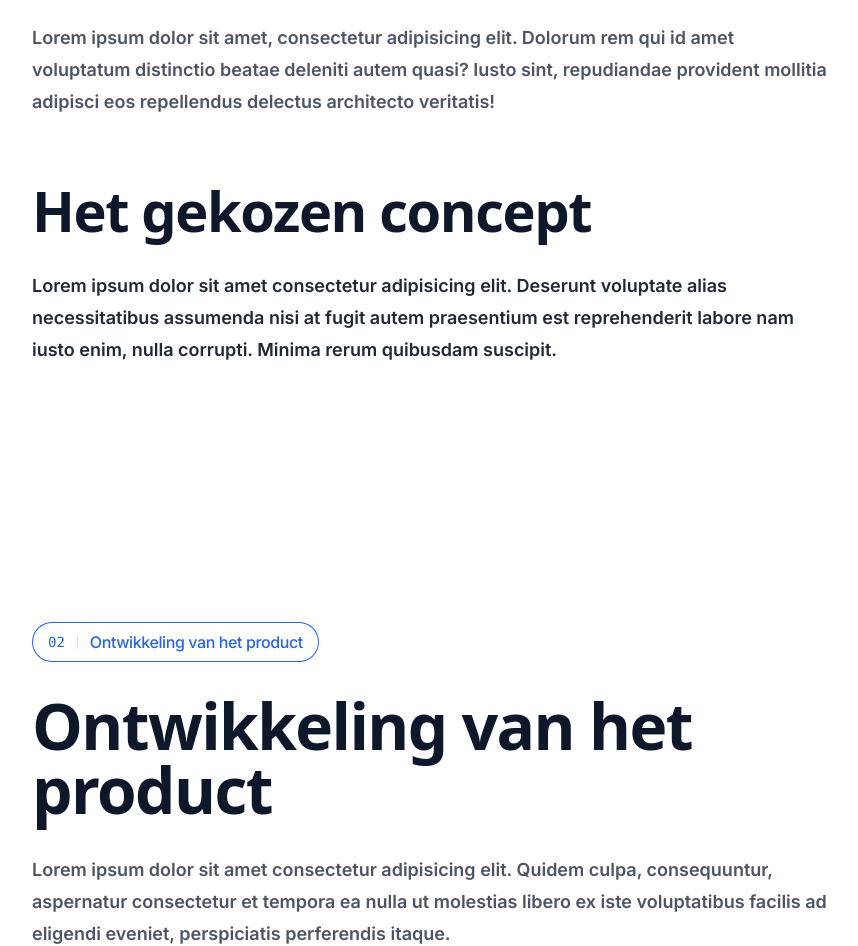
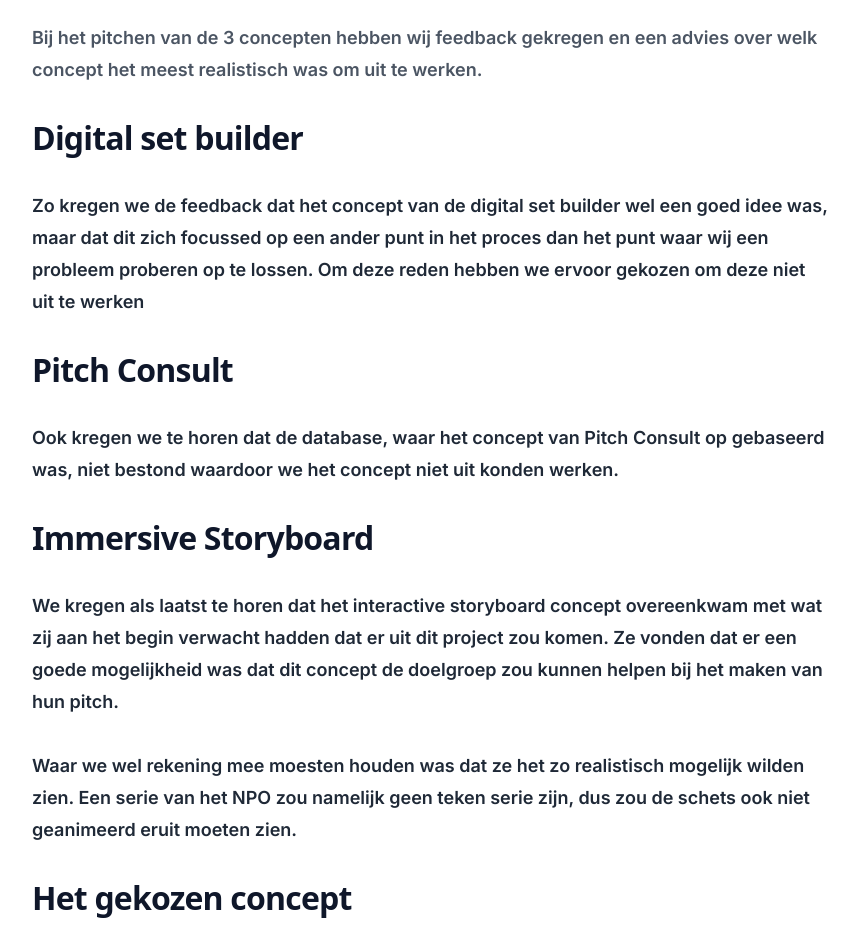
Before and after one commit to Texcite/onepager, a Next.js app: page / in a window 1280 px wide. Shown: the part 3749-4695 px from the top of the page, without its empty margins (208-1066 px from the left). Built offline with nearby package versions, Linux system fonts and the light colour scheme; a web font is replaced by a local one.

Commit message:
Added Advies section

```diff
--- a/src/sections/AdviesProduct.jsx
+++ b/src/sections/AdviesProduct.jsx
@@ -11,22 +11,48 @@ export function AdviesPitch() {
         >
             <Container>
                 <SectionHeading number="2" id="advies-pitch-title">
-                    Advies Vorige Pitch
+                    Advies
                 </SectionHeading>
                 <p className="mt-8 concept-title">
                     Advies Vorige Pitch.
                 </p>
                 <p className="mt-8 concept-short-description">
-                    Lorem ipsum dolor sit amet, consectetur adipisicing elit. Dolorum rem qui id amet voluptatum distinctio beatae deleniti autem quasi? Iusto sint, repudiandae provident mollitia adipisci eos repellendus delectus architecto veritatis!
+                    Bij het pitchen van de 3 concepten hebben wij feedback gekregen en een advies over welk concept het meest realistisch was om uit te werken.
                 </p>
-            </Container>
-            <Container className="mt-16" >
-                <p className="font-display concept-subtitle">
+
+                <p className="font-display concept-heading">
+                    Digital set builder
+                </p>
+                <p className="mt-8 concept-body-text">
+                    Zo kregen we de feedback dat het concept van de digital set builder wel een goed idee was, maar dat dit zich focussed op een ander punt in het proces dan het punt waar wij een probleem proberen op te lossen. Om deze reden hebben we ervoor gekozen om deze niet uit te werken
+                </p>
+
+                <p className="font-display concept-heading">
+                    Pitch Consult
+                </p>
+                <p className="mt-8 concept-body-text">
+                    Ook kregen we te horen dat de database, waar het concept van Pitch Consult op gebaseerd was, niet bestond waardoor we het concept niet uit konden werken.
+                </p>
+
+                <p className="font-display concept-heading">
+                    Immersive Storyboard
+                </p>
+                <p className="mt-8 concept-body-text">
+                    We kregen als laatst te horen dat het interactive storyboard concept overeenkwam met wat zij aan het begin verwacht hadden dat er uit dit project zou komen. Ze vonden dat er een goede mogelijkheid was dat dit concept de doelgroep zou kunnen helpen bij het maken van hun pitch.
+                </p>
+                <p className="mt-8 concept-body-text">
+                    Waar we wel rekening mee moesten houden was dat ze het zo realistisch mogelijk wilden zien. Een serie van het NPO zou namelijk geen teken serie zijn, dus zou de schets ook niet geanimeerd eruit moeten zien.
+                </p>
+
+                <p className="font-display concept-heading">
                     Het gekozen concept
                 </p>
                 <p className="mt-8 concept-body-text">
-                    Lorem ipsum dolor sit amet consectetur adipisicing elit. Deserunt voluptate alias necessitatibus assumenda nisi at fugit autem praesentium est reprehenderit labore nam iusto enim, nulla corrupti. Minima rerum quibusdam suscipit.
+                Op basis van de feedback die we hadden gekregen hebben we ervoor gekozen om het interactive storyboard concept uit te werken.
                 </p>
+
+
+
             </Container>
         </section>
     )
```
